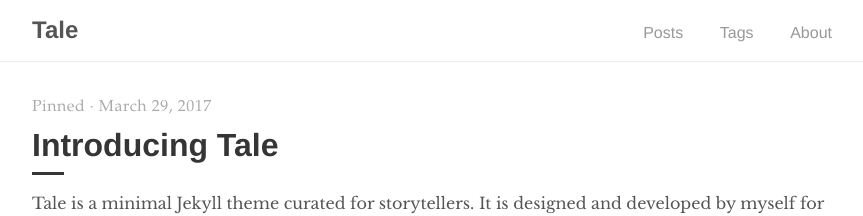
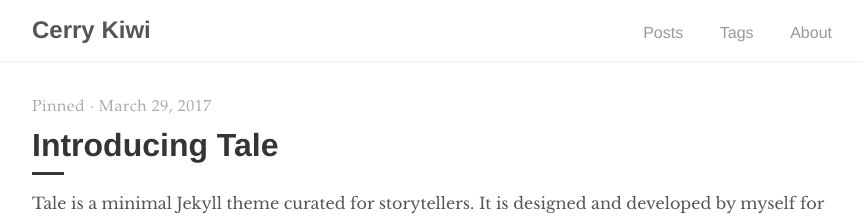
Before and after one commit to cherry-kiwi/cherry-kiwi.github.io, a Jekyll site: the page built from index.html, in a window 1280 px wide. Shown: the top 216 px of the page, without its empty margins (208-1071 px from the left). Built offline with Jekyll 4.4.1, drawn with Linux system fonts in a browser that asks for light colours; the list of posts is cut into pages by our own code.

Commit message:
Fix config

```diff
--- a/_config.yml
+++ b/_config.yml
@@ -1,8 +1,8 @@
 # Site settings
-title:          Tale
-description:    "Minimal Jekyll theme for storytellers"
-baseurl:        "/tale"
-url:            "https://chesterhow.github.io"
+title:          Cerry Kiwi
+description:    "게임 분석 아카이브"
+baseurl:        ""
+url:            "https://cherry-kiwi.github.io"
 
 # Google Analytics
 google_analytics: UA—XXXXXXXX-X
```
